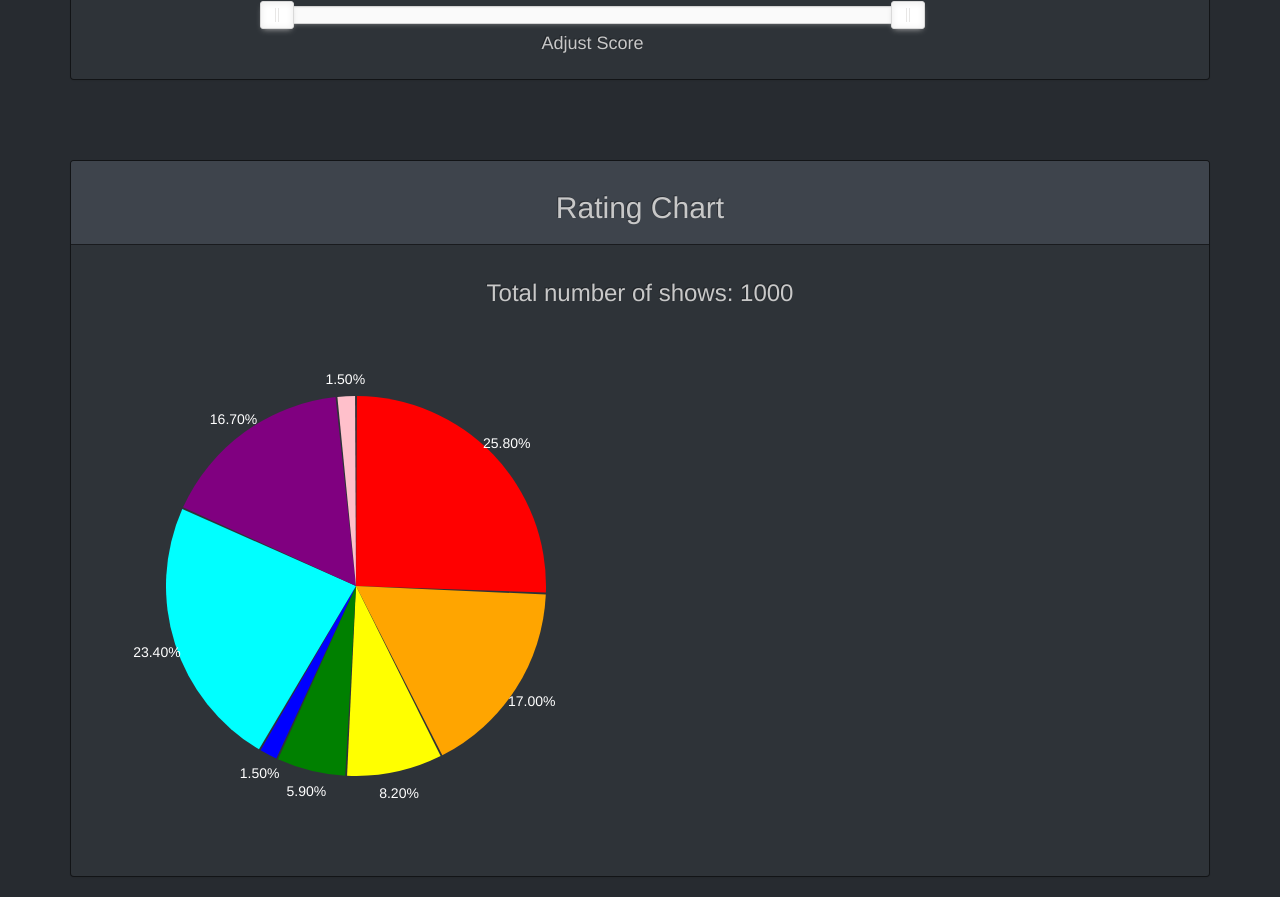
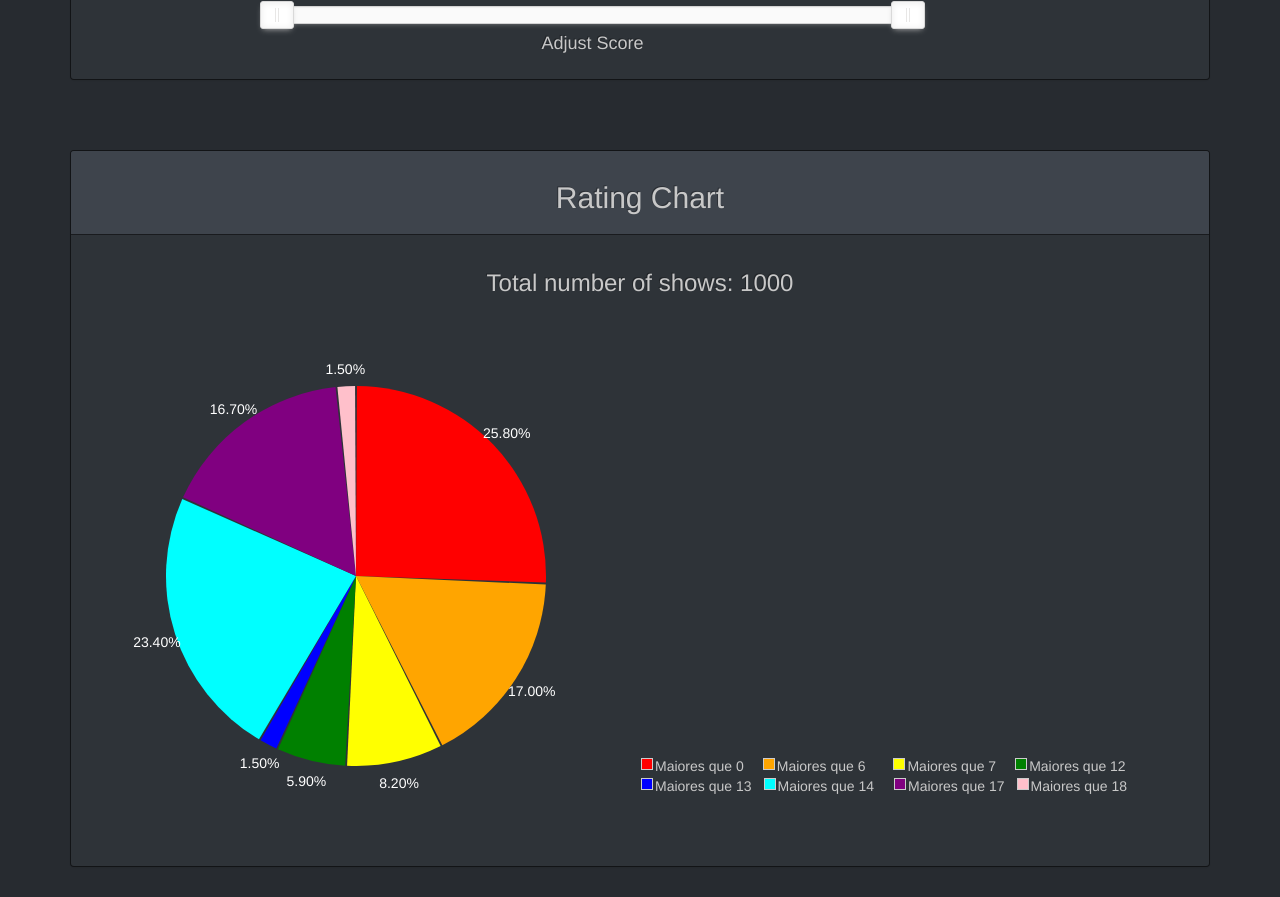
Before and after one commit to MarcoV1/D3-NetflixShows, a plain HTML site: page NetflixVI/index.html in a window 1280 px wide. Shown: the part 676-1573 px from the top of the page. Drawn offline with nearby package versions, Linux system fonts and the light colour scheme.

Commit message:
legenda adicionada

```diff
--- a/NetflixVI/css/main.css
+++ b/NetflixVI/css/main.css
@@ -26,10 +26,12 @@ html {
 .legend .zero { background-color: red; margin-left: 15px }
 .legend .six { background-color: orange; margin-left: 9px}
 .legend .seven { background-color: yellow; margin-left: 15px }
+.legend .seven2 { background-color: yellow; margin-left: 18px }
 .legend .twelve { background-color: green; margin-left: 9px }
 .legend .thirteen { background-color: blue;margin-left: 15px }
 .legend .fourteen { background-color: cyan; }
 .legend .seventeen { background-color: purple; margin-left: 15px}
+.legend .seventeen2 { background-color: purple; margin-left: 10px}
 .legend .eighteen { background-color: pink; }
 
 
--- a/NetflixVI/index.html
+++ b/NetflixVI/index.html
@@ -95,7 +95,7 @@
         </div>
     </div>
 
-    <div style="padding-top: 60px"></div>
+    <div style="padding-top: 50px"></div>
 
     <div class="container">
         <div class="row">
@@ -116,7 +116,17 @@
 
                             </div>
                         </div>
+                        <ul class="legend" style="padding-top: 450px; padding-left: 50px">
+                            <li><span class="zero"></span>Maiores que 0 </li>
+                            <li><span class="six"></span>Maiores que 6</li>
+                            <li><span class="seven2"></span> Maiores que 7 </li>
+                            <li><span class="twelve"></span> Maiores que 12</li>
+                            <li><span class="thirteen"></span> Maiores que 13</li>
+                            <li><span class="fourteen"></span> Maiores que 14</li>
+                            <li><span class="seventeen2"></span> Maiores que 17</li>
+                            <li><span class="eighteen"></span> Maiores que 18</li>
 
+                        </ul>
                     </div>
                 </div>
             </div>
--- a/NetflixVI/js/main.js
+++ b/NetflixVI/js/main.js
@@ -250,6 +250,7 @@ function updateScatterplot(updatedData) {
         .attr('id', function (d) {
             return 'id' + d.id; // ids must begin with a letter
         })
+        .attr("fill", "transparent")
         .attr('stroke-width', function (d) {
             if (currentMovie === undefined || currentMovie.id !== d.id) {
                 return Math.min(Math.max(1, 10), 3);
@@ -497,7 +498,7 @@ function drawPieChart() {
                 .attr("stroke", "none");
         })
         .transition()
-        .duration(2000)
+        .duration(2200)
         .attrTween('d', tweenPie)
         .call(checkEndAll, function () {
             g.append("text")
```
